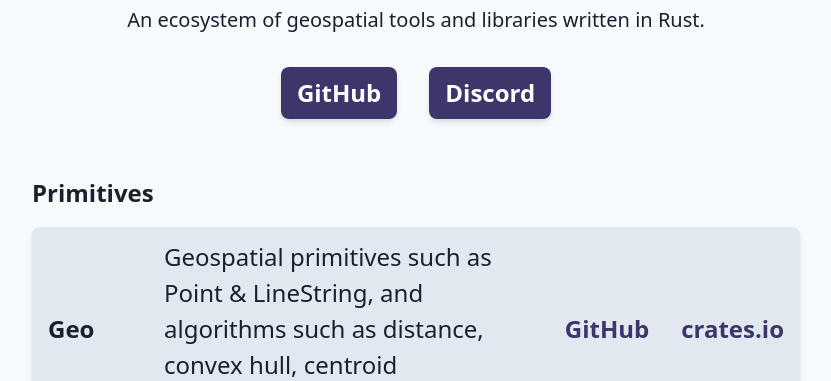
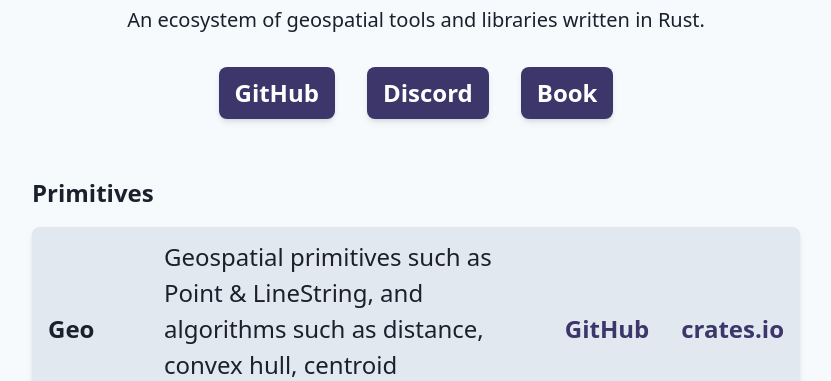
Before and after one commit to georust/georust.org, a plain HTML site: page docs/index.html in a window 1280 px wide. Shown: the part 419-800 px from the top of the page, without its empty margins (224-1055 px from the left). Drawn offline with Linux system fonts and the light colour scheme.

Commit message:
link to book

```diff
--- a/docs/index.html
+++ b/docs/index.html
@@ -24,10 +24,15 @@
 
   <div class="container mx-auto">
     <div class="flex flex-wrap mx-auto justify-center text-2xl text-white font-black mt-4 mb-10 px-4">
-      <div class="flex bg-indigo-900 rounded-lg shadow-md px-4 py-2 m-4"><a href="https://github.com/georust">GitHub</a>
+      <div class="flex bg-indigo-900 rounded-lg shadow-md px-4 py-2 m-4">
+          <a href="https://github.com/georust">GitHub</a>
       </div>
-      <div class="flex bg-indigo-900 rounded-lg shadow-md ml-4 px-4 py-2 m-4"><a
-          href="https://discord.gg/Fp2aape">Discord</a></div>
+      <div class="flex bg-indigo-900 rounded-lg shadow-md ml-4 px-4 py-2 m-4">
+          <a href="https://discord.gg/Fp2aape">Discord</a>
+      </div>
+      <div class="flex bg-indigo-900 rounded-lg shadow-md ml-4 px-4 py-2 m-4">
+          <a href="https://book.georust.org">Book</a>
+      </div>
     </div>
   </div>
 
```
